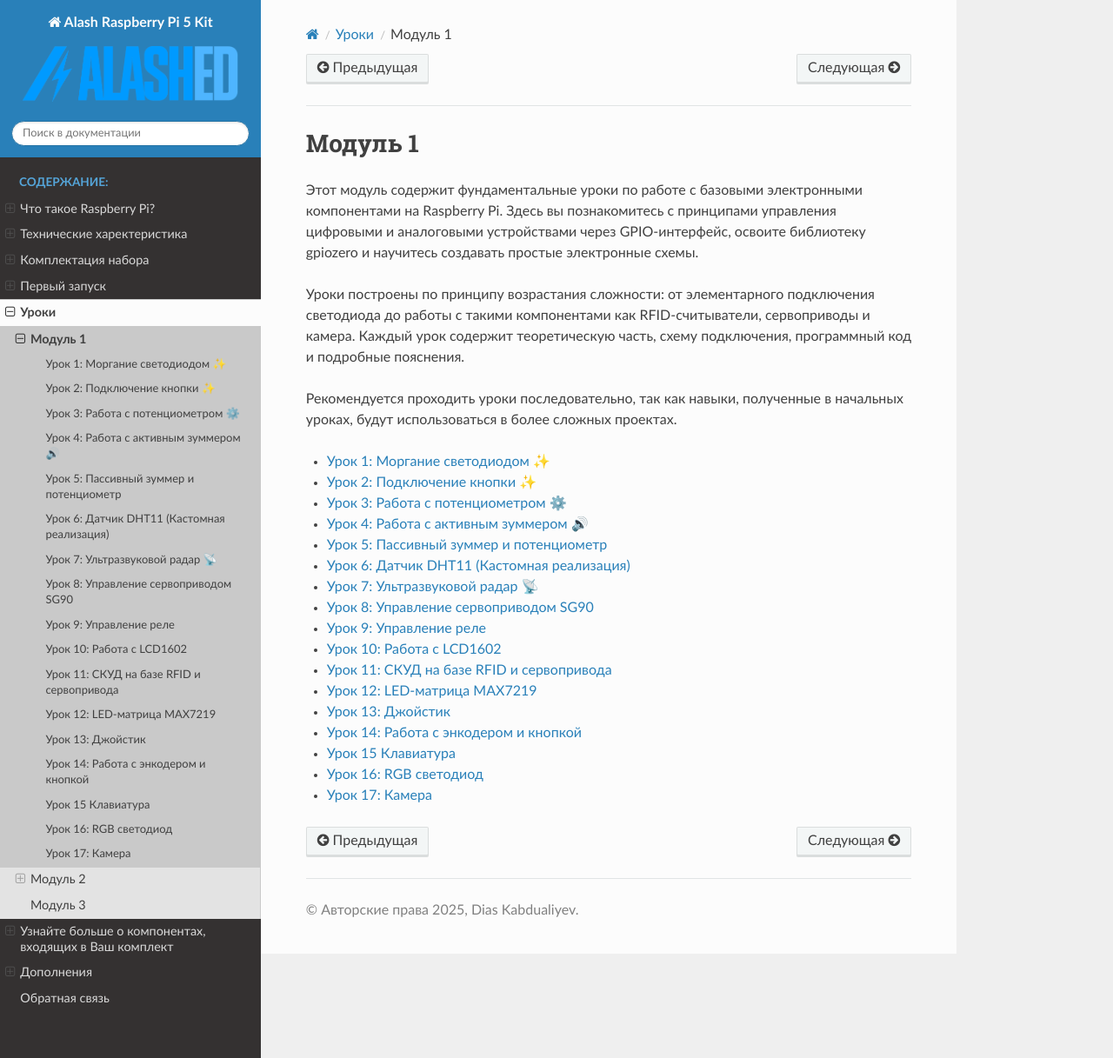
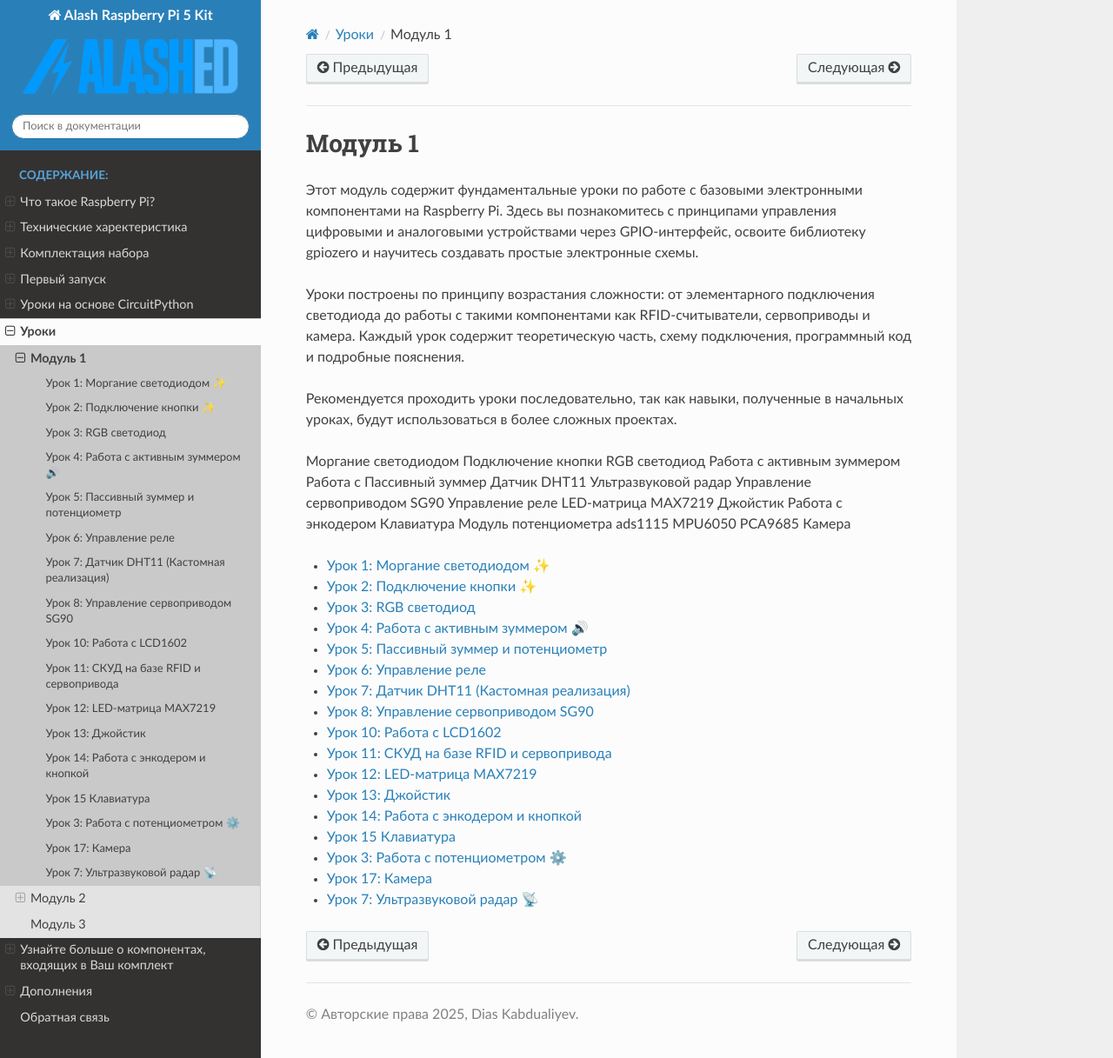
Before and after one commit to diaskabdualiev/RaspberryPiKit, a Sphinx documentation site: the page built from source/lessons/module1/index.rst, in a window 1280 px wide and 1217 px high. Shown: the whole window at 87% size. Built offline with Sphinx 7.4.7 and the Read the Docs theme 3.1.0, drawn with Linux system fonts in a browser that asks for light colours; formulas are drawn with MathJax 3.

Commit message:
curiuit python

```diff
--- /dev/null
+++ b/source/circuitPythonLessons/index.rst
@@ -0,0 +1,6 @@
+Уроки на основе CircuitPython
+=================================
+
+.. toctree::
+
+    module1/index
--- /dev/null
+++ b/source/circuitPythonLessons/module1/lesson1/blink.rst
@@ -0,0 +1,2 @@
+Первый урок
+==================
--- a/source/index.rst
+++ b/source/index.rst
@@ -1,11 +1,16 @@
 Alash Raspberry Pi 5 Kit documentation
 ======================================
+
+.. warning::
+   Данный момент документация виду ограничений библиотеки gpiozero, делать перевод всех уроков под, CircuitPython данный момент не все уроки не могут быть досутпны. Спасибо за внимание!
+
 
 .. figure:: _images/raspberry-pi-board1.jpg
    :width: 100%
    :align: center
 
    **Рис. 1:** Raspberry Pi Board
+
 
 Этот образовательный набор представляет собой полностью настроенный и готовый к использованию образ операционной системы для Raspberry Pi 5, предназначенный для изучения электроники, программирования и системной инженерии. Образ включает в себя все необходимые инструменты, библиотеки, примеры проектов и документацию для комфортного и увлекательного обучения.
 
--- a/source/lessons/index.rst
+++ b/source/lessons/index.rst
@@ -1,3 +1,5 @@
+:orphan:
+
 Уроки
 =======================================
 
--- a/source/lessons/module1/index.rst
+++ b/source/lessons/module1/index.rst
@@ -13,23 +13,41 @@
 Рекомендуется проходить уроки последовательно, так как навыки, полученные в начальных
 уроках, будут использоваться в более сложных проектах.
 
+Моргание светодиодом
+Подключение кнопки
+RGB светодиод
+Работа с активным зуммером
+Работа с Пассивный зуммер
+Датчик DHT11
+Ультразвуковой радар
+Управление сервоприводом SG90
+Управление реле
+LED-матрица MAX7219
+Джойстик
+Работа с энкодером
+Клавиатура
+Модуль потенциометра ads1115
+MPU6050
+PCA9685
+Камера
+
 .. toctree::
    :maxdepth: 1
 
    lesson1/led
    lesson2/ledbutton
-   lesson3/pot
+   lesson3/rgb
    lesson4/activebuzzer
    lesson5/passivebuzzer
-   lesson6/dht11
-   lesson7/hsr04
+   lesson6/relay
+   lesson7/dht11
    lesson8/sg90
-   lesson9/relay
    lesson10/lcd1602
    lesson11/mfrc522
    lesson12/8dotdisplay
    lesson13/joystick
    lesson14/encoder
    lesson15/klav
-   lesson16/rgb
+   lesson16/pot
    lesson17/camera
+   lesson18/hsr04
--- a/source/lessons/module1/lesson16/rgb.rst
+++ /dev/null
@@ -1,3 +0,0 @@
-============================================================
-Урок 16: RGB светодиод
-============================================================
--- a/source/lessons/module1/lesson2/ledbutton.rst
+++ b/source/lessons/module1/lesson2/ledbutton.rst
@@ -23,6 +23,9 @@
    :align: center
 
    **Рис. 1:** Схема 2-го урока
+
+.. todo::
+   Нужно поменять пин кнопки с земли в 5v или 3.3v в формате circuitpython
 
 Запуск кода
 -----------
--- /dev/null
+++ b/source/lessons/module1/lesson3/rgb.rst
@@ -0,0 +1,3 @@
+============================================================
+Урок 3: RGB светодиод
+============================================================
--- a/source/lessons/module1/lesson9/relay.rst
+++ b/source/lessons/module1/lesson6/relay.rst
@@ -1,5 +1,5 @@
 ==============================
-Урок 9: Управление реле
+Урок 6: Управление реле
 ==============================
 
 Теоретическая часть
--- a/source/lessons/module1/lesson6/dht11.rst
+++ b/source/lessons/module1/lesson7/dht11.rst
@@ -1,5 +1,5 @@
 ==================================================
-Урок 6: Датчик DHT11 (Кастомная реализация)
+Урок 7: Датчик DHT11 (Кастомная реализация)
 ==================================================
 
 Теоретическая часть
```
Also changed, not shown: other parts of source/index.rst (+1 -0 lines), README.md (+15 -0 lines), source/circuitPythonLessons/module1/index.rst (added, +25 -0 lines), source/lessons/module1/lesson16/images/lesson3.jpg (renamed from source/lessons/module1/lesson3/images/lesson3.jpg), source/lessons/module1/lesson16/pot.rst (renamed from source/lessons/module1/lesson3/pot.rst), source/lessons/module1/lesson18/hsr04.rst (renamed from source/lessons/module1/lesson7/hsr04.rst), source/lessons/module1/lesson18/images/lesson7.png (renamed from source/lessons/module1/lesson7/images/lesson7.png), source/lessons/module1/lesson6/images/lesson9.jpg (renamed from source/lessons/module1/lesson9/images/lesson9.jpg), source/lessons/module1/lesson7/images/lesson6.png (renamed from source/lessons/module1/lesson6/images/lesson6.png).
